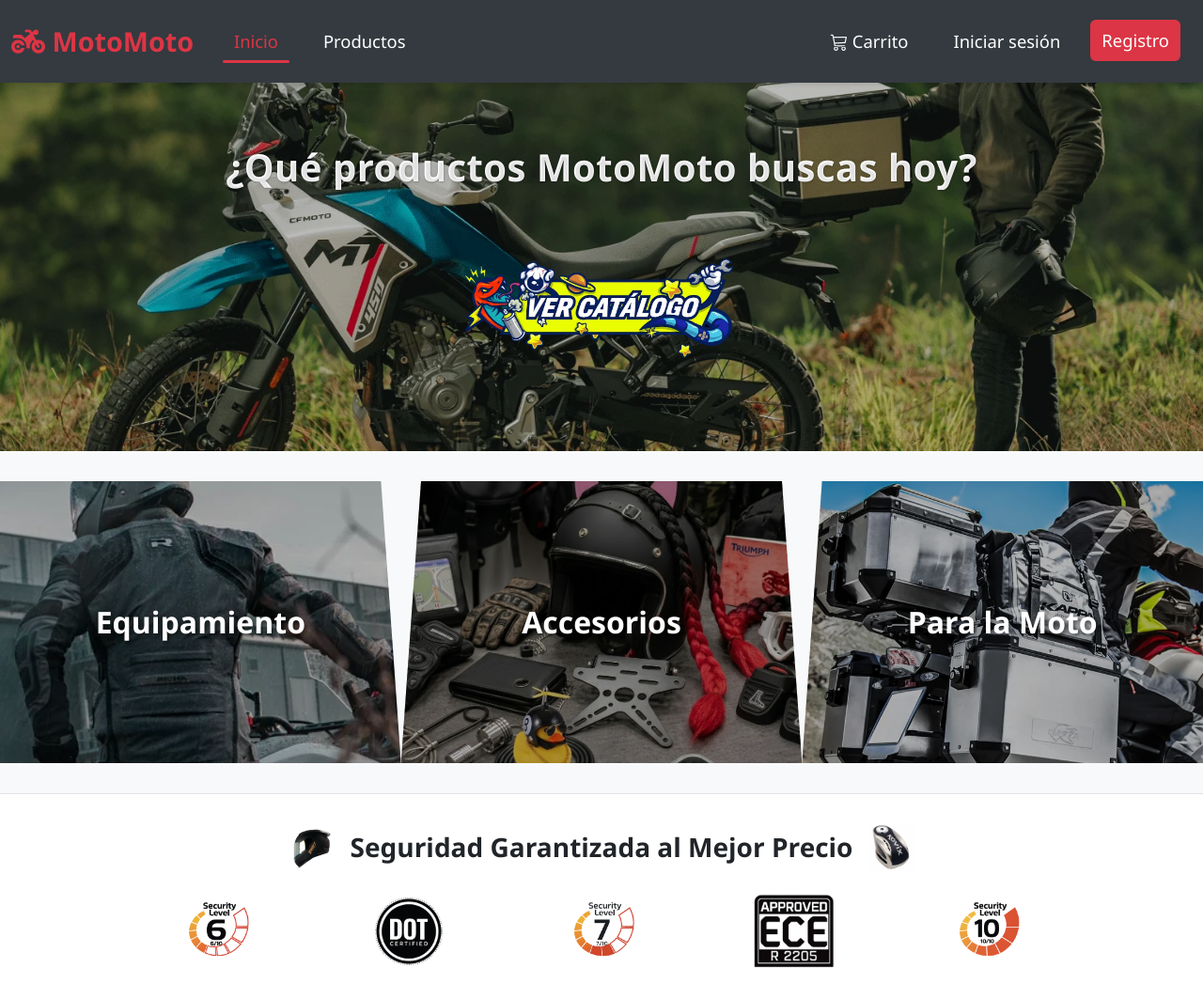
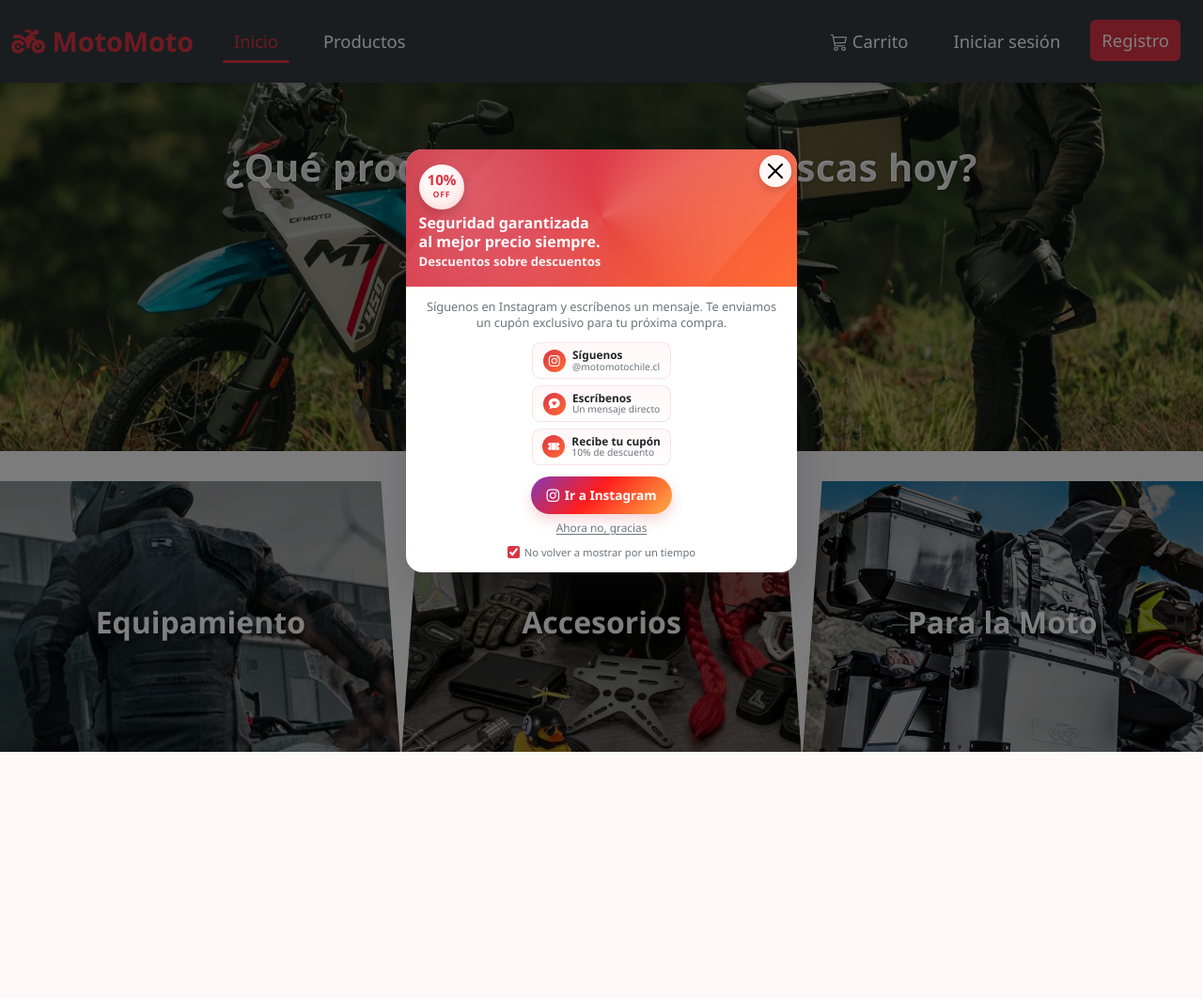
Before and after one commit to Lucvvs/balu, a Django app: page / in a window 1280 px wide. Shown: the top 1063 px of the page at 94% size. After the commit the page ends 800 px from the top, so only its background shows below. Run offline with Django 5.2, Linux system fonts and the light colour scheme; data comes from the database, SQL or seed files in the repository; data that the repository does not hold is empty; grey boxes are pictures that could not be loaded.

Commit message:
Modal promo v1

```diff
--- a/shop/views.py
+++ b/shop/views.py
@@ -18,7 +18,8 @@ from urllib.parse import urlparse
 
 from .models import (
     Product, ProductVariant, Category, Brand, ProductImage, Cart, CartItem, Order, OrderItem,
-    Coupon, ShippingMethod, ShippingRule, PaymentMethod, Payment, ContactMessage, MetricEvent, PromotionalBanner
+    Coupon, ShippingMethod, ShippingRule, PaymentMethod, Payment, ContactMessage, MetricEvent, PromotionalBanner,
+    HomePromoModal,
 )
 from .utils import (
     get_comunas_choices,
@@ -101,12 +102,15 @@ def home(request):
         is_active=True
     ).order_by('order', 'created_at')[:3]
 
+    home_promo_modal = HomePromoModal.get_solo()
+
     context = {
         'offers': offers,
         'best_sellers': best_sellers,
         'categories': categories,
         'brands': brands,
         'promotional_banners': promotional_banners,
+        'home_promo_modal': home_promo_modal,
     }
     return render(request, 'shop/home.html', context)
 
--- /dev/null
+++ b/static/css/components/home-promo-modal.css
@@ -0,0 +1,454 @@
+/*
+ * home-promo-modal.css — Modal promocional Instagram (página de inicio)
+ */
+
+.home-promo-modal .modal-dialog {
+  width: auto;
+  max-width: min(242px, calc(100vw - 1.5rem));
+  margin: 0.4rem auto;
+}
+
+.home-promo-modal__content {
+  border: none;
+  border-radius: 0.95rem;
+  overflow: hidden;
+  background: var(--white);
+  box-shadow:
+    0 16px 40px rgba(33, 37, 41, 0.2),
+    0 0 0 1px rgba(220, 53, 69, 0.08);
+  position: relative;
+}
+
+.home-promo-modal__header-actions {
+  position: absolute;
+  top: 0.4rem;
+  right: 0.4rem;
+  z-index: 5;
+  display: flex;
+  flex-direction: column;
+  align-items: center;
+  gap: 0.2rem;
+}
+
+.home-promo-modal__close {
+  position: static;
+  width: 1.85rem;
+  height: 1.85rem;
+  padding: 0;
+  border-radius: 50%;
+  background-color: rgba(255, 255, 255, 0.95);
+  box-shadow: 0 3px 10px rgba(0, 0, 0, 0.16);
+  opacity: 1;
+  transition: transform 0.2s ease, background-color 0.2s ease;
+  flex-shrink: 0;
+}
+
+.home-promo-modal__close:hover {
+  transform: scale(1.06);
+  background-color: var(--white);
+}
+
+.home-promo-modal__hero {
+  position: relative;
+  padding: 0.8rem 0.6rem 0.9rem;
+  padding-right: 3.5rem;
+  color: var(--white);
+  background:
+    radial-gradient(circle at 12% 18%, rgba(255, 255, 255, 0.22) 0%, transparent 42%),
+    radial-gradient(circle at 88% 82%, rgba(255, 107, 53, 0.45) 0%, transparent 48%),
+    linear-gradient(135deg, #c82333 0%, var(--primary-color) 38%, #ff6b35 100%);
+  overflow: hidden;
+}
+
+.home-promo-modal__hero-glow {
+  position: absolute;
+  inset: -40% -20%;
+  background: conic-gradient(
+    from 210deg,
+    transparent 0deg,
+    rgba(255, 255, 255, 0.14) 80deg,
+    transparent 160deg,
+    rgba(255, 255, 255, 0.08) 240deg,
+    transparent 360deg
+  );
+  animation: homePromoGlowSpin 14s linear infinite;
+  pointer-events: none;
+}
+
+@keyframes homePromoGlowSpin {
+  to {
+    transform: rotate(360deg);
+  }
+}
+
+.home-promo-modal__hero-top {
+  position: relative;
+  z-index: 1;
+  display: flex;
+  align-items: center;
+  justify-content: flex-start;
+  margin-bottom: 0.35rem;
+}
+
+.home-promo-modal__hero-inner {
+  position: relative;
+  z-index: 1;
+}
+
+.home-promo-modal__headline {
+  margin: 0 0 0.2rem;
+  font-size: 0.88rem;
+  font-weight: 800;
+  line-height: 1.2;
+  text-wrap: balance;
+}
+
+.home-promo-modal__tagline {
+  margin: 0;
+  font-size: 0.72rem;
+  line-height: 1.3;
+  color: rgba(255, 255, 255, 0.95);
+  font-weight: 600;
+}
+
+.home-promo-modal__badge {
+  display: flex;
+  flex-direction: column;
+  align-items: center;
+  justify-content: center;
+  flex-shrink: 0;
+  width: 2.55rem;
+  height: 2.55rem;
+  border-radius: 50%;
+  color: var(--primary-color);
+  background: linear-gradient(145deg, #fff 0%, #ffe8e8 100%);
+  box-shadow:
+    0 4px 12px rgba(0, 0, 0, 0.16),
+    inset 0 -2px 6px rgba(220, 53, 69, 0.12);
+  animation: homePromoBadgePulse 2.6s ease-in-out infinite;
+}
+
+@keyframes homePromoBadgePulse {
+  0%,
+  100% {
+    transform: scale(1);
+  }
+  50% {
+    transform: scale(1.04);
+  }
+}
+
+.home-promo-modal__badge-value {
+  font-size: 0.82rem;
+  font-weight: 900;
+  line-height: 1;
+}
+
+.home-promo-modal__badge-label {
+  font-size: 0.5rem;
+  font-weight: 800;
+  letter-spacing: 0.08em;
+}
+
+.home-promo-modal__body {
+  padding: 0.7rem 0.6rem 0.75rem;
+}
+
+.home-promo-modal__description {
+  margin: 0 0 0.6rem;
+  color: var(--text-muted);
+  font-size: 0.72rem;
+  line-height: 1.35;
+  text-align: center;
+}
+
+.home-promo-modal__steps {
+  display: flex;
+  flex-direction: column;
+  align-items: center;
+  gap: 0.35rem;
+  margin: 0 0 0.65rem;
+  padding: 0;
+  list-style: none;
+}
+
+.home-promo-modal__steps > li {
+  display: flex;
+  justify-content: center;
+  width: 100%;
+}
+
+.home-promo-modal__step {
+  display: inline-flex;
+  flex-direction: row;
+  align-items: center;
+  gap: 0.4rem;
+  width: fit-content;
+  max-width: 100%;
+  padding: 0.3rem 0.55rem;
+  border-radius: 0.55rem;
+  background: linear-gradient(180deg, #fff7f7 0%, #fff 100%);
+  border: 1px solid rgba(220, 53, 69, 0.12);
+  text-align: left;
+  text-decoration: none;
+  color: inherit;
+  white-space: nowrap;
+  transition: transform 0.2s ease, box-shadow 0.2s ease, border-color 0.2s ease;
+  cursor: pointer;
+}
+
+.home-promo-modal__step:hover,
+.home-promo-modal__step:focus-visible {
+  transform: translateY(-1px);
+  box-shadow: 0 4px 10px rgba(220, 53, 69, 0.1);
+  border-color: rgba(220, 53, 69, 0.28);
+  color: inherit;
+}
+
+.home-promo-modal__step-icon {
+  display: inline-flex;
+  align-items: center;
+  justify-content: center;
+  flex-shrink: 0;
+  width: 1.35rem;
+  height: 1.35rem;
+  border-radius: 50%;
+  color: var(--white);
+  background: linear-gradient(135deg, var(--primary-color), #ff6b35);
+  font-size: 0.68rem;
+}
+
+.home-promo-modal__step-text {
+  display: flex;
+  flex-direction: column;
+  gap: 0;
+  min-width: 0;
+}
+
+.home-promo-modal__step-text strong {
+  font-size: 0.68rem;
+  color: var(--text-color);
+  line-height: 1.15;
+}
+
+.home-promo-modal__step-text small {
+  font-size: 0.58rem;
+  color: var(--text-muted);
+  line-height: 1.15;
+}
+
+.home-promo-modal__actions {
+  display: flex;
+  flex-direction: column;
+  align-items: center;
+  gap: 0.2rem;
+}
+
+.home-promo-modal__cta {
+  display: inline-flex;
+  align-items: center;
+  justify-content: center;
+  gap: 0.35rem;
+  width: fit-content;
+  max-width: 100%;
+  padding: 0.48rem 0.85rem;
+  border: none;
+  border-radius: 999px;
+  font-size: 0.78rem;
+  font-weight: 700;
+  color: var(--white);
+  text-decoration: none;
+  background: linear-gradient(135deg, #833ab4 0%, #fd1d1d 45%, #fcb045 100%);
+  box-shadow: 0 6px 14px rgba(220, 53, 69, 0.22);
+  transition: transform 0.2s ease, box-shadow 0.2s ease, filter 0.2s ease;
+}
+
+.home-promo-modal__cta:hover,
+.home-promo-modal__cta:focus-visible {
+  color: var(--white);
+  transform: translateY(-1px);
+  box-shadow: 0 8px 18px rgba(220, 53, 69, 0.28);
+  filter: brightness(1.03);
+}
+
+.home-promo-modal__dismiss {
+  width: fit-content;
+  padding: 0.15rem 0.25rem;
+  border: none;
+  background: transparent;
+  color: var(--text-muted);
+  font-size: 0.68rem;
+  text-decoration: underline;
+  text-underline-offset: 2px;
+  transition: color 0.2s ease;
+}
+
+.home-promo-modal__dismiss:hover,
+.home-promo-modal__dismiss:focus-visible {
+  color: var(--text-color);
+}
+
+.home-promo-modal__remember {
+  display: flex;
+  align-items: center;
+  justify-content: center;
+  gap: 0.3rem;
+  margin: 0.35rem 0 0;
+  font-size: 0.64rem;
+  color: var(--text-muted);
+  cursor: pointer;
+  user-select: none;
+  line-height: 1.2;
+  text-align: center;
+}
+
+.home-promo-modal__remember input {
+  accent-color: var(--primary-color);
+  flex-shrink: 0;
+}
+
+.home-promo-modal.show .modal-dialog {
+  animation: homePromoModalIn 0.4s cubic-bezier(0.22, 1, 0.36, 1);
+}
+
+@keyframes homePromoModalIn {
+  from {
+    opacity: 0;
+    transform: translateY(10px) scale(0.97);
+  }
+  to {
+    opacity: 1;
+    transform: translateY(0) scale(1);
+  }
+}
+
+@media (max-width: 575.98px) {
+  .home-promo-modal .modal-dialog {
+    max-width: min(242px, calc(100vw - 2.5rem));
+    margin: 0.35rem auto;
+  }
+
+  .home-promo-modal__header-actions {
+    top: 0.35rem;
+    right: 0.35rem;
+  }
+
+  .home-promo-modal__close {
+    width: 2rem;
+    height: 2rem;
+  }
+
+  .home-promo-modal__hero {
+    padding: 0.6rem 0.55rem 0.65rem;
+    padding-right: 3.35rem;
+  }
+
+  .home-promo-modal__headline {
+    font-size: 0.84rem;
+  }
+
+  .home-promo-modal__body {
+    padding: 0.5rem 0.55rem 0.6rem;
+  }
+
+  .home-promo-modal__step {
+    white-space: normal;
+  }
+}
+
+@media (min-width: 992px) {
+  .home-promo-modal .modal-dialog {
+    max-width: 416px;
+    margin: 0.75rem auto;
+  }
+
+  .home-promo-modal__content {
+    border-radius: 1.1rem;
+  }
+
+  .home-promo-modal__close {
+    width: 2.1rem;
+    height: 2.1rem;
+  }
+
+  .home-promo-modal__hero {
+    padding: 1rem 0.85rem 1.1rem;
+    padding-right: 3.75rem;
+  }
+
+  .home-promo-modal__headline {
+    font-size: 1rem;
+  }
+
+  .home-promo-modal__tagline {
+    font-size: 0.82rem;
+  }
+
+  .home-promo-modal__badge {
+    width: 3rem;
+    height: 3rem;
+  }
+
+  .home-promo-modal__badge-value {
+    font-size: 0.95rem;
+  }
+
+  .home-promo-modal__badge-label {
+    font-size: 0.55rem;
+  }
+
+  .home-promo-modal__body {
+    padding: 0.85rem 0.85rem 0.95rem;
+  }
+
+  .home-promo-modal__description {
+    font-size: 0.8rem;
+    margin-bottom: 0.7rem;
+  }
+
+  .home-promo-modal__steps {
+    gap: 0.4rem;
+    margin-bottom: 0.75rem;
+  }
+
+  .home-promo-modal__step {
+    padding: 0.38rem 0.65rem;
+    gap: 0.45rem;
+  }
+
+  .home-promo-modal__step-icon {
+    width: 1.5rem;
+    height: 1.5rem;
+    font-size: 0.75rem;
+  }
+
+  .home-promo-modal__step-text strong {
+    font-size: 0.74rem;
+  }
+
+  .home-promo-modal__step-text small {
+    font-size: 0.64rem;
+  }
+
+  .home-promo-modal__cta {
+    padding: 0.55rem 1rem;
+    font-size: 0.85rem;
+  }
+
+  .home-promo-modal__dismiss {
+    font-size: 0.74rem;
+  }
+
+  .home-promo-modal__remember {
+    font-size: 0.7rem;
+    margin-top: 0.45rem;
+  }
+}
+
+@media (prefers-reduced-motion: reduce) {
+  .home-promo-modal__hero-glow,
+  .home-promo-modal__badge,
+  .home-promo-modal.show .modal-dialog {
+    animation: none;
+  }
+}
--- /dev/null
+++ b/static/js/components/home-promo-modal.js
@@ -0,0 +1,62 @@
+/**
+ * Modal promocional de inicio (Instagram + cupón).
+ * Config en home-page-data.promoModal.
+ */
+
+const STORAGE_KEY = "motomoto_home_promo_dismissed_at";
+
+function daysToMs(days) {
+  return Math.max(0, Number(days) || 0) * 24 * 60 * 60 * 1000;
+}
+
+function wasDismissedRecently(dismissDays) {
+  const raw = localStorage.getItem(STORAGE_KEY);
+  if (!raw) return false;
+  const dismissedAt = Number(raw);
+  if (!Number.isFinite(dismissedAt)) return false;
+  return Date.now() - dismissedAt < daysToMs(dismissDays);
+}
+
+function rememberDismissal(shouldRemember) {
+  if (!shouldRemember) return;
+  localStorage.setItem(STORAGE_KEY, String(Date.now()));
+}
+
+function shouldRememberDismissal() {
+  const rememberCheckbox = document.getElementById("homePromoModalRemember");
+  return rememberCheckbox ? rememberCheckbox.checked : true;
+}
+
+function bindDismissHandlers(modalEl, modal) {
+  modalEl.addEventListener("hidden.bs.modal", () => {
+    rememberDismissal(shouldRememberDismissal());
+  });
+
+  modalEl.querySelectorAll(".home-promo-modal__instagram-link").forEach((link) => {
+    link.addEventListener("click", () => {
+      rememberDismissal(shouldRememberDismissal());
+      modal.hide();
+    });
+  });
+}
+
+export function initHomePromoModal(pageData) {
+  const config = pageData?.promoModal;
+  if (!config?.enabled) return;
+
+  const modalEl = document.getElementById("homePromoModal");
+  if (!modalEl || typeof bootstrap === "undefined" || !bootstrap.Modal) return;
+
+  if (wasDismissedRecently(config.dismissDays)) return;
+
+  const delay = Math.max(0, Number(config.showDelayMs) || 0);
+  const modal = new bootstrap.Modal(modalEl, { backdrop: true, keyboard: true });
+
+  bindDismissHandlers(modalEl, modal);
+
+  window.setTimeout(() => {
+    if (!document.hidden) {
+      modal.show();
+    }
+  }, delay);
+}
--- a/static/js/pages/home.js
+++ b/static/js/pages/home.js
@@ -7,6 +7,7 @@ import { initSizeVariantModal } from "../components/size-variant-modal.js";
 import { initOfferImageRotation } from "../components/offer-image-rotation.js";
 import { initBestSellerCarousels } from "../components/best-seller-carousel.js";
 import { initBrandsCenterFocus } from "../components/brands-center-focus.js";
+import { initHomePromoModal } from "../components/home-promo-modal.js";
 
 function readHomePageData() {
   const el = document.getElementById("home-page-data");
@@ -44,6 +45,7 @@ function initHomePage() {
   initOfferImageRotation();
   initBestSellerCarousels();
   initBrandsCenterFocus();
+  initHomePromoModal(data);
 }
 
 onReady(initHomePage);
--- /dev/null
+++ b/templates/partials/_home_promo_modal.html
@@ -0,0 +1,88 @@
+<div class="modal fade home-promo-modal" id="homePromoModal" tabindex="-1"
+    aria-labelledby="homePromoModalLabel" aria-hidden="true">
+    <div class="modal-dialog modal-dialog-centered">
+        <div class="modal-content home-promo-modal__content">
+            <div class="home-promo-modal__header-actions">
+                <button type="button" class="home-promo-modal__close btn-close" data-bs-dismiss="modal"
+                    aria-label="Cerrar" id="homePromoModalClose"></button>
+            </div>
+
+            <div class="home-promo-modal__hero">
+                <div class="home-promo-modal__hero-glow" aria-hidden="true"></div>
+                <div class="home-promo-modal__hero-top">
+                    <div class="home-promo-modal__badge" aria-label="{{ home_promo_modal.discount_percent }}% de descuento">
+                        <span class="home-promo-modal__badge-value">{{ home_promo_modal.discount_percent }}%</span>
+                        <span class="home-promo-modal__badge-label">OFF</span>
+                    </div>
+                </div>
+                <div class="home-promo-modal__hero-inner">
+                    <h2 class="home-promo-modal__headline" id="homePromoModalLabel">
+                        {{ home_promo_modal.headline }}
+                    </h2>
+                    <p class="home-promo-modal__tagline">
+                        {{ home_promo_modal.tagline }}
+                    </p>
+                </div>
+            </div>
+
+            <div class="home-promo-modal__body">
+                <p class="home-promo-modal__description">{{ home_promo_modal.body_text }}</p>
+
+                <ol class="home-promo-modal__steps">
+                    <li>
+                        <a href="{{ home_promo_modal.instagram_url }}" target="_blank" rel="noopener noreferrer"
+                            class="home-promo-modal__step home-promo-modal__step-link home-promo-modal__instagram-link">
+                            <span class="home-promo-modal__step-icon" aria-hidden="true">
+                                <i class="bi bi-instagram"></i>
+                            </span>
+                            <span class="home-promo-modal__step-text">
+                                <strong>Síguenos</strong>
+                                <small>{{ home_promo_modal.instagram_handle }}</small>
+                            </span>
+                        </a>
+                    </li>
+                    <li>
+                        <a href="{{ home_promo_modal.instagram_url }}" target="_blank" rel="noopener noreferrer"
+                            class="home-promo-modal__step home-promo-modal__step-link home-promo-modal__instagram-link">
+                            <span class="home-promo-modal__step-icon" aria-hidden="true">
+                                <i class="bi bi-chat-heart-fill"></i>
+                            </span>
+                            <span class="home-promo-modal__step-text">
+                                <strong>Escríbenos</strong>
+                                <small>Un mensaje directo</small>
+                            </span>
+                        </a>
+                    </li>
+                    <li>
+                        <a href="{{ home_promo_modal.instagram_url }}" target="_blank" rel="noopener noreferrer"
+                            class="home-promo-modal__step home-promo-modal__step-link home-promo-modal__instagram-link">
+                            <span class="home-promo-modal__step-icon" aria-hidden="true">
+                                <i class="bi bi-ticket-perforated-fill"></i>
+                            </span>
+                            <span class="home-promo-modal__step-text">
+                                <strong>Recibe tu cupón</strong>
+                                <small>{{ home_promo_modal.discount_percent }}% de descuento</small>
+                            </span>
+                        </a>
+                    </li>
+                </ol>
+
+                <div class="home-promo-modal__actions">
+                    <a href="{{ home_promo_modal.instagram_url }}" target="_blank" rel="noopener noreferrer"
+                        class="home-promo-modal__cta home-promo-modal__instagram-link" id="homePromoModalCta">
+                        <i class="bi bi-instagram" aria-hidden="true"></i>
+                        {{ home_promo_modal.cta_label }}
+                    </a>
+                    <button type="button" class="home-promo-modal__dismiss" data-bs-dismiss="modal">
+                        Ahora no, gracias
+                    </button>
+                </div>
+
+                <label class="home-promo-modal__remember">
+                    <input type="checkbox" id="homePromoModalRemember" checked>
+                    <span>No volver a mostrar por un tiempo</span>
+                </label>
+            </div>
+        </div>
+    </div>
+</div>
--- a/templates/shop/home.html
+++ b/templates/shop/home.html
@@ -11,6 +11,9 @@
 
 {% block extra_css %}
 <link rel="stylesheet" href="{% static 'css/pages/home.css' %}?v={{ timestamp|default:'1.0' }}">
+{% if home_promo_modal and home_promo_modal.is_active %}
+<link rel="stylesheet" href="{% static 'css/components/home-promo-modal.css' %}?v={{ timestamp|default:'1.0' }}">
+{% endif %}
 {% endblock %}
 
 {% block content %}
@@ -326,6 +329,10 @@
 <!-- Como Comprar y Canales -->
 {% include 'partials/_como_comprar_y_canales.html' %}
 
+{% if home_promo_modal and home_promo_modal.is_active %}
+{% include 'partials/_home_promo_modal.html' %}
+{% endif %}
+
 <!-- Modal para seleccionar talla/color -->
 <div class="modal fade" id="sizeModal" tabindex="-1" aria-labelledby="sizeModalLabel" aria-hidden="true">
     <div class="modal-dialog modal-dialog-centered">
@@ -372,7 +379,15 @@
 
 {% block extra_js %}
 <script id="home-page-data" type="application/json">
-{"page":"home","addToCartUrlTemplate":"{% url 'shop:add_to_cart' product_id=999999999 %}"}
+{
+  "page": "home",
+  "addToCartUrlTemplate": "{% url 'shop:add_to_cart' product_id=999999999 %}",
+  "promoModal": {
+    "enabled": {% if home_promo_modal and home_promo_modal.is_active %}true{% else %}false{% endif %},
+    "showDelayMs": {% if home_promo_modal %}{{ home_promo_modal.show_delay_ms }}{% else %}1400{% endif %},
+    "dismissDays": {% if home_promo_modal %}{{ home_promo_modal.dismiss_days }}{% else %}7{% endif %}
+  }
+}
 </script>
 <script type="module" src="{% static 'js/pages/home.js' %}?v={{ timestamp|default:'1.0' }}"></script>
 {% endblock %}
```
Also changed, not shown: shop/admin.py (+39 -1 lines), shop/models.py (+70 -0 lines), shop/migrations/0017_homepromomodal.py (added), shop/migrations/0018_update_homepromomodal_copy.py (added), shop/migrations/0019_remove_cyberday_tagline_help.py (added).
